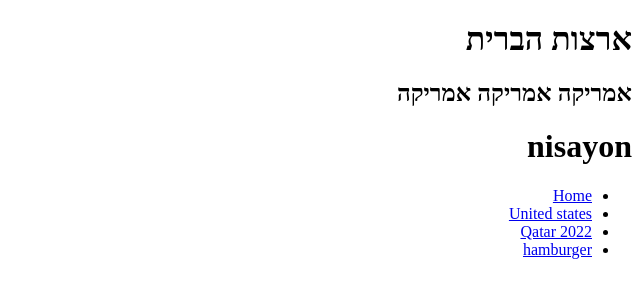
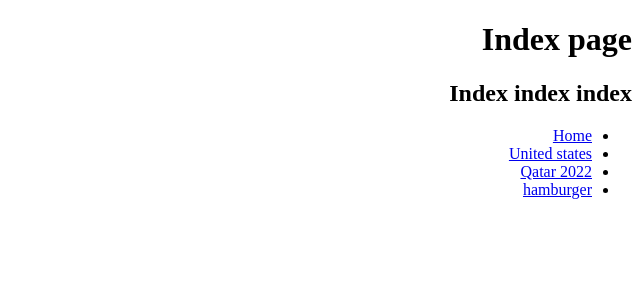
Before and after one commit to Nivte/class-2022.11.28, a plain HTML site: page index.html in a window 1280 px wide. Shown: the whole page, without its empty margins (640-1280 px from the left). Drawn offline with Linux system fonts and the light colour scheme.

Commit message:
index titles

```diff
--- a/index.html
+++ b/index.html
@@ -1,13 +1,12 @@
 <!DOCTYPE html>
 <html>
   <head>
-    <title>ארצות הברית</title>
+    <title>index page</title>
   </head>
   <body style="direction: rtl">
-    <h1>ארצות הברית</h1>
-    <h2>אמריקה אמריקה אמריקה</h2>
+    <h1>Index page</h1>
+    <h2>Index index index</h2>
 
-    <h1>nisayon</h1>
     <ul>
       <li><a href="./"> Home </a></li>
       <li><a href="homework1.html"> United states </a></li>
```
